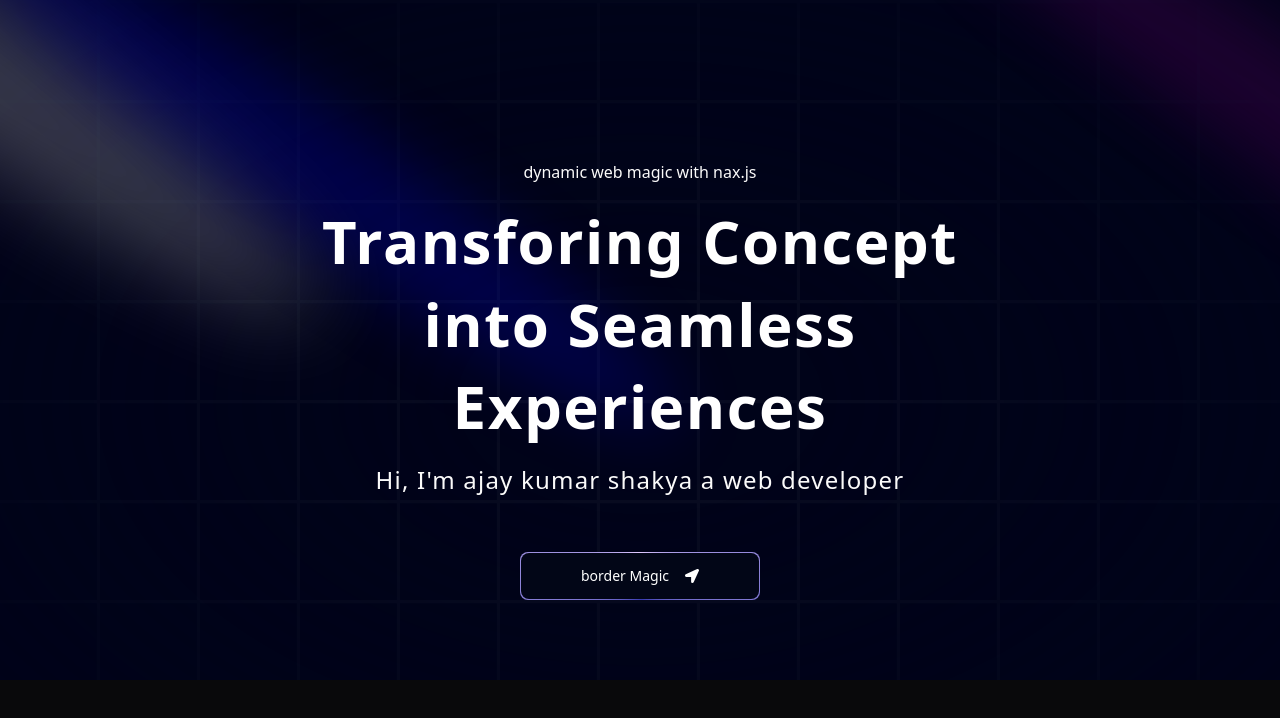
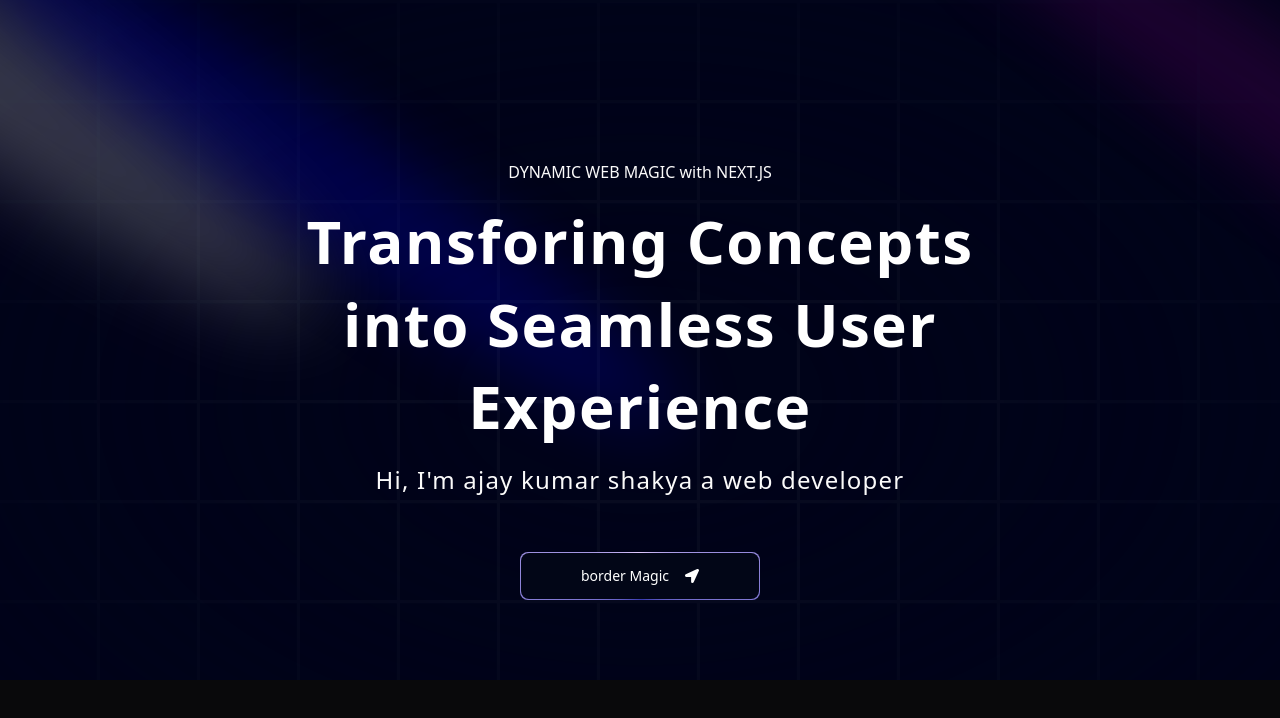
Before and after one commit to azzayshakya/New_Portfolio, a Next.js app: page / in a window 1280 px wide. Shown: the top 718 px of the page. Built offline with nearby package versions, Linux system fonts and the light colour scheme.

Commit message:
fix : Add the logic of magic button handle click , add some documentation and foramte the code

```diff
--- a/app/layout.tsx
+++ b/app/layout.tsx
@@ -24,7 +24,7 @@ export default function RootLayout({
   children: React.ReactNode;
 }>) {
   return (
-    <html lang="en">
+    <html lang="en" className="dark">
       <body
         className={`${geistSans.variable} ${geistMono.variable} antialiased`}
       >
@@ -35,7 +35,7 @@ export default function RootLayout({
           disableTransitionOnChange
         >
           {children}
-         </ThemeProvider>
+        </ThemeProvider>
       </body>
     </html>
   );
--- a/app/page.tsx
+++ b/app/page.tsx
@@ -2,8 +2,8 @@ import Hero from "@/components/Hero";
 
 export default function Home() {
   return (
-    <main className="relative bg-black-100 flex justify-center items-center flex-col overflow-hidden mx-auto sm:px-10 px-5 ">
-      <div className="max-w-7xl w-full ">
+    <main className="relative  flex justify-center items-center flex-col overflow-hidden mx-auto sm:px-10 px-5 ">
+      <div className="max-w-7xl w-full">
         <Hero />
       </div>
     </main>
--- a/components/Hero.tsx
+++ b/components/Hero.tsx
@@ -24,11 +24,11 @@ export default function Hero() {
       </div>
       <div className="flex justify-center relative  my-20 z-10 ">
         <div className="max-w-[89vw]  md:max-w-2xl  lg:max-w-[60vw] flex flex-col items-center justify-center">
-          <h2>dynamic web magic with nax.js</h2>
+          <h2>DYNAMIC WEB MAGIC with NEXT.JS</h2>
           <TextGenerateEffect
             duration={2}
             filter={false}
-            words="Transforing Concept into Seamless Experiences"
+            words="Transforing Concepts into Seamless User Experience"
             className="text-center text-[40px] md:text-5xl lg:text-6xl"
           />
           <p className="md:tracking-wider mb-4 text-sm md:text-lg lg:text-2xl ">
--- a/components/ui/MagicButton.tsx
+++ b/components/ui/MagicButton.tsx
@@ -1,6 +1,6 @@
 import React from "react";
 
-export default function ({
+export default function Button({
   title,
   position,
   handleClick,
@@ -15,7 +15,10 @@ export default function ({
 }) {
   return (
     <div>
-      <button className="relative inline-flex h-12 w-full overflow-hidden rounded-lg p-[1px]  md:w-60 md:mt-10 ">
+      <button
+        className="relative inline-flex h-12 w-full overflow-hidden rounded-lg p-[1px] md:w-60 md:mt-10"
+        onClick={handleClick}
+      >
         <span className="absolute inset-[-1000%] animate-[spin_2s_linear_infinite] bg-[conic-gradient(from_90deg_at_50%_50%,#E2CBFF_0%,#393BB2_50%,#E2CBFF_100%)]" />
         <span
           className={`inline-flex h-full w-full gap-4 cursor-pointer items-center justify-center rounded-lg bg-slate-950 px-7 text-sm font-medium text-white backdrop-blur-3xl ${otherClasses}`}
--- a/components/ui/TextGenrateEffect.tsx
+++ b/components/ui/TextGenrateEffect.tsx
@@ -54,7 +54,7 @@ export const TextGenerateEffect = ({
 
   return (
     <div className={cn("font-bold", className)}>
-      <div className="my-4">
+      <div className="my-4 ">
         <div className=" dark:text-white text-black leading-snug tracking-wide">
           {renderWords()}
         </div>
```
Also changed, not shown: app/globals.css (+28 -0 lines).
